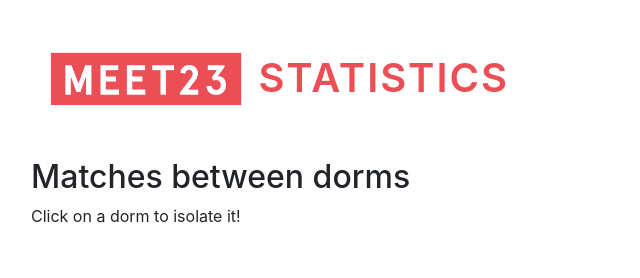
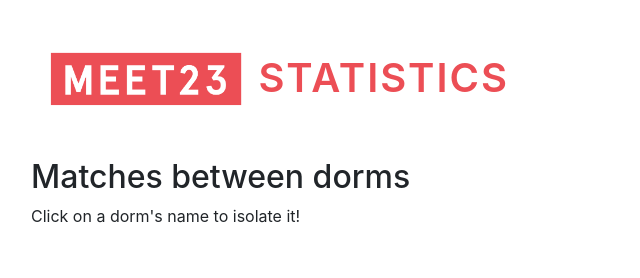
Before and after one commit to xisabao/meet23-viz, a plain HTML site: page index.html in a window 1280 px wide. Shown: the top 278 px of the page, 39-679 px from the left. Drawn offline with Linux system fonts and the light colour scheme; a web font is replaced by a local one.

Commit message:
clean up some more code

```diff
--- a/index.html
+++ b/index.html
@@ -20,7 +20,7 @@
 
     <div class="row">
 
-        <div><h2>Matches between dorms</h2>Click on a dorm to isolate it!</div>
+        <div><h2>Matches between dorms</h2>Click on a dorm's name to isolate it!</div>
         <div id="chord-chart"></div>
     </div>
 
--- a/js/main.js
+++ b/js/main.js
@@ -1,6 +1,5 @@
 
 d3.json("data/match_data.json",function(data) {
-    console.log(data);
 
     createChordChart(data);
 });
@@ -8,7 +7,6 @@ d3.json("data/match_data.json",function(data) {
 var survey_data;
 
 d3.json("data/survey_data.json", function(data) {
-    console.log(data);
 
     survey_data = data;
 
@@ -18,7 +16,6 @@ d3.json("data/survey_data.json", function(data) {
 d3.select("#dorm-select").on("change", updateDonutCharts);
 
 d3.json("data/bio_data.json", function(data) {
-    console.log(data);
 
     createBarChart(data);
 });
@@ -120,7 +117,6 @@ var createChordChart = function(data) {
                 d3.select("#arcLabel" + i).style("font-weight", "normal");
 
             } else {
-                console.log("clicked label");
                 d3.selectAll(".outerArc").style("fill", "c9c9c9");
                 d3.selectAll(".arcPath").style("fill", "c9c9c9");
                 d3.select("#outerArc" + i).style("fill", colors[i]);
@@ -264,7 +260,6 @@ function createDonutChart(data, svg) {
         .style("opacity", 0.7)
         .attr('transform', 'translate(0, 10)')
         .on("mouseover", function(d, i) {
-            console.log("ANSWER: " + d.data.value.text);
             tooltip.html(d.data.value.text)
                 .style("left", 0 + "px")
                 .style("top", 0 + "px")
@@ -355,7 +350,6 @@ function updateDonutChart(data, svg) {
         .style("stroke-width", "2px")
         .style("opacity", 0.7)
         .on("mouseover", function(d, i) {
-        console.log("ANSWER: " + d.data.value.text);
         tooltip.html(d.data.value.text)
             .style("left", 0 + "px")
             .style("top", 0 + "px")
```
